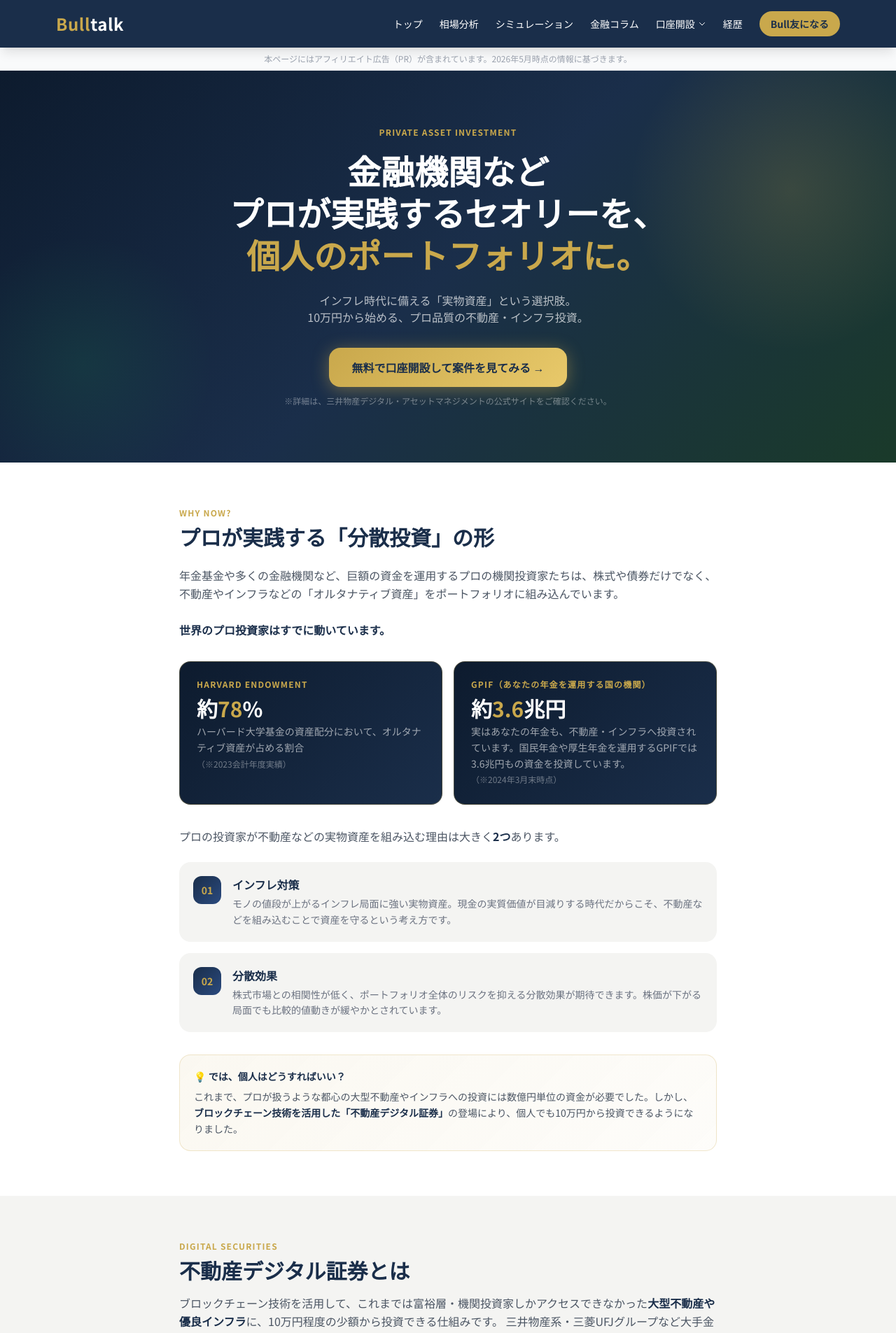
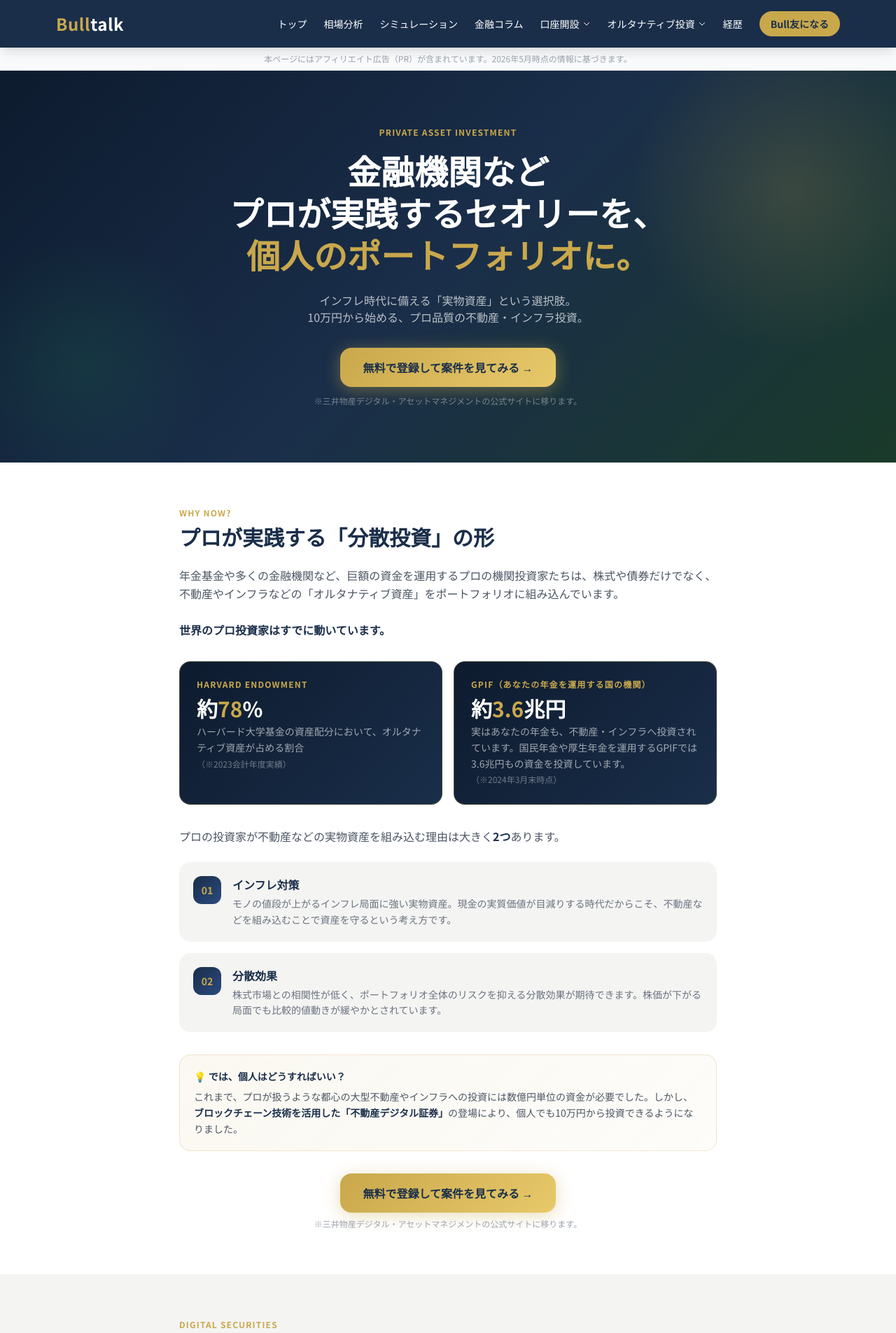
Before and after one commit to tanima3232-eng/bulltalk, a Next.js app: page /real-estate in a window 1280 px wide. Shown: the top 1905 px of the page at 70% size. Built offline with nearby package versions, Linux system fonts and the light colour scheme.

Commit message:
feat: CTAボタン統一・分散投資セクションCTA追加・Headerにオルタナティブ投資ドロップダウン追加

```diff
--- a/app/real-estate/page.tsx
+++ b/app/real-estate/page.tsx
@@ -103,10 +103,10 @@ export default function RealEstatePage() {
                 width={1}
                 height={1}
               />
-              無料で口座開設して案件を見てみる →
+              無料で登録して案件を見てみる →
             </a>
             <p className="text-white/40 text-xs mt-3">
-              ※詳細は、三井物産デジタル・アセットマネジメントの公式サイトをご確認ください。
+              ※三井物産デジタル・アセットマネジメントの公式サイトに移ります。
             </p>
           </div>
         </section>
@@ -235,6 +235,34 @@ export default function RealEstatePage() {
                 これまで、プロが扱うような都心の大型不動産やインフラへの投資には数億円単位の資金が必要でした。しかし、
                 <strong className="text-navy">ブロックチェーン技術を活用した「不動産デジタル証券」</strong>
                 の登場により、個人でも10万円から投資できるようになりました。
+              </p>
+            </div>
+
+            {/* セクション①末CTA */}
+            <div className="mt-8 text-center">
+              <a
+                href="https://h.accesstrade.net/sp/cc?rk=0100pv9j00oqbc"
+                target="_blank"
+                rel="nofollow"
+                referrerPolicy="no-referrer-when-downgrade"
+                className="inline-flex items-center gap-2 font-bold text-base px-8 py-4 rounded-2xl transition-all duration-300 hover:-translate-y-1 hover:shadow-xl"
+                style={{
+                  background: "linear-gradient(135deg,#C9A84C,#E8C96A)",
+                  color: "#1A2E4A",
+                  boxShadow: "0 4px 24px rgba(201,168,76,0.40)",
+                }}
+              >
+                <img
+                  src="https://h.accesstrade.net/sp/rr?rk=0100pv9j00oqbc"
+                  alt=""
+                  style={{ display: "none" }}
+                  width={1}
+                  height={1}
+                />
+                無料で登録して案件を見てみる →
+              </a>
+              <p className="text-gray-400 text-xs mt-2">
+                ※三井物産デジタル・アセットマネジメントの公式サイトに移ります。
               </p>
             </div>
           </div>
@@ -575,10 +603,10 @@ export default function RealEstatePage() {
                     width={1}
                     height={1}
                   />
-                  無料で口座開設して案件を見てみる →
+                  無料で登録して案件を見てみる →
                 </a>
                 <p className="text-center text-xs text-gray-400 mt-2">
-                  ※詳細は、三井物産デジタル・アセットマネジメントの公式サイトをご確認ください。
+                  ※三井物産デジタル・アセットマネジメントの公式サイトに移ります。
                 </p>
               </div>
             </div>
@@ -677,13 +705,14 @@ export default function RealEstatePage() {
               <br />
               不明点はLINEから無料でご相談いただけます。
             </p>
-            <div className="flex flex-col sm:flex-row gap-4 justify-center">
+            <div className="flex flex-col sm:flex-row gap-4 justify-center items-start">
+              <div className="flex flex-col items-center gap-1">
                 <a
                   href="https://h.accesstrade.net/sp/cc?rk=0100pv9j00oqbc"
                   target="_blank"
                   rel="nofollow"
                   referrerPolicy="no-referrer-when-downgrade"
-                className="inline-flex items-center justify-center gap-2 font-bold text-sm px-6 py-4 rounded-2xl transition-all duration-300 hover:-translate-y-0.5 hover:shadow-xl"
+                  className="inline-flex items-center justify-center gap-2 font-bold text-sm px-6 py-4 rounded-2xl transition-all duration-300 hover:-translate-y-0.5 hover:shadow-xl w-full sm:w-auto"
                   style={{
                     background: "linear-gradient(135deg,#C9A84C,#E8C96A)",
                     color: "#1A2E4A",
@@ -697,8 +726,12 @@ export default function RealEstatePage() {
                     width={1}
                     height={1}
                   />
-                ALTERNAの口座を開設する →
+                  ALTERNAに無料で登録する →
                 </a>
+                <p className="text-white/30 text-[10px] leading-tight text-center">
+                  ※三井物産デジタル・アセットマネジメントの<br />公式サイトに移ります。
+                </p>
+              </div>
               <a
                 href="https://lin.ee/FmH7NXr"
                 target="_blank"
--- a/components/Header.tsx
+++ b/components/Header.tsx
@@ -19,6 +19,7 @@ const accountLinks = [
 export default function Header() {
   const [menuOpen, setMenuOpen] = useState(false);
   const [accountDropOpen, setAccountDropOpen] = useState(false);
+  const [altDropOpen, setAltDropOpen] = useState(false);
 
   return (
     <header className="bg-navy sticky top-0 z-50 shadow-lg">
@@ -64,6 +65,38 @@ export default function Header() {
                       {link.label}
                     </Link>
                   ))}
+                </div>
+              </div>
+            )}
+          </div>
+
+          {/* オルタナティブ投資ドロップダウン */}
+          <div
+            className="relative"
+            onMouseEnter={() => setAltDropOpen(true)}
+            onMouseLeave={() => setAltDropOpen(false)}
+          >
+            <button className="text-white text-sm font-medium hover:text-gold transition-colors duration-200 flex items-center gap-1">
+              オルタナティブ投資
+              <svg className={`w-3 h-3 transition-transform duration-200 ${altDropOpen ? "rotate-180" : ""}`} fill="none" stroke="currentColor" viewBox="0 0 24 24">
+                <path strokeLinecap="round" strokeLinejoin="round" strokeWidth={2} d="M19 9l-7 7-7-7" />
+              </svg>
+            </button>
+            {altDropOpen && (
+              <div className="absolute top-full left-0 pt-1 min-w-[200px] z-50">
+                <div className="bg-white rounded-xl shadow-xl border border-gray-100 overflow-hidden">
+                  <Link
+                    href="/alternative"
+                    className="block px-4 py-3 text-navy text-sm font-medium hover:bg-light-gold transition-colors border-b border-gray-50"
+                  >
+                    オルタナティブ投資とは
+                  </Link>
+                  <Link
+                    href="/real-estate"
+                    className="block px-4 py-3 text-navy text-sm font-medium hover:bg-light-gold transition-colors"
+                  >
+                    不動産・インフラ投資とは
+                  </Link>
                 </div>
               </div>
             )}
@@ -124,6 +157,24 @@ export default function Header() {
               {link.label}
             </Link>
           ))}
+          {/* オルタナティブ投資グループ（モバイル） */}
+          <div className="px-6 pt-3 pb-1">
+            <p className="text-gold text-xs font-bold uppercase tracking-widest mb-1">オルタナティブ投資</p>
+          </div>
+          <Link
+            href="/alternative"
+            className="block px-8 py-3 text-white/80 hover:bg-white/10 transition-colors border-b border-white/5 text-sm"
+            onClick={() => setMenuOpen(false)}
+          >
+            オルタナティブ投資とは
+          </Link>
+          <Link
+            href="/real-estate"
+            className="block px-8 py-3 text-white/80 hover:bg-white/10 transition-colors border-b border-white/5 text-sm"
+            onClick={() => setMenuOpen(false)}
+          >
+            不動産・インフラ投資とは
+          </Link>
           <Link
             href="/about"
             className="block px-6 py-4 text-white hover:bg-white/10 transition-colors border-b border-white/5"
```
Lines whose indentation alone changed are shown as unchanged.
